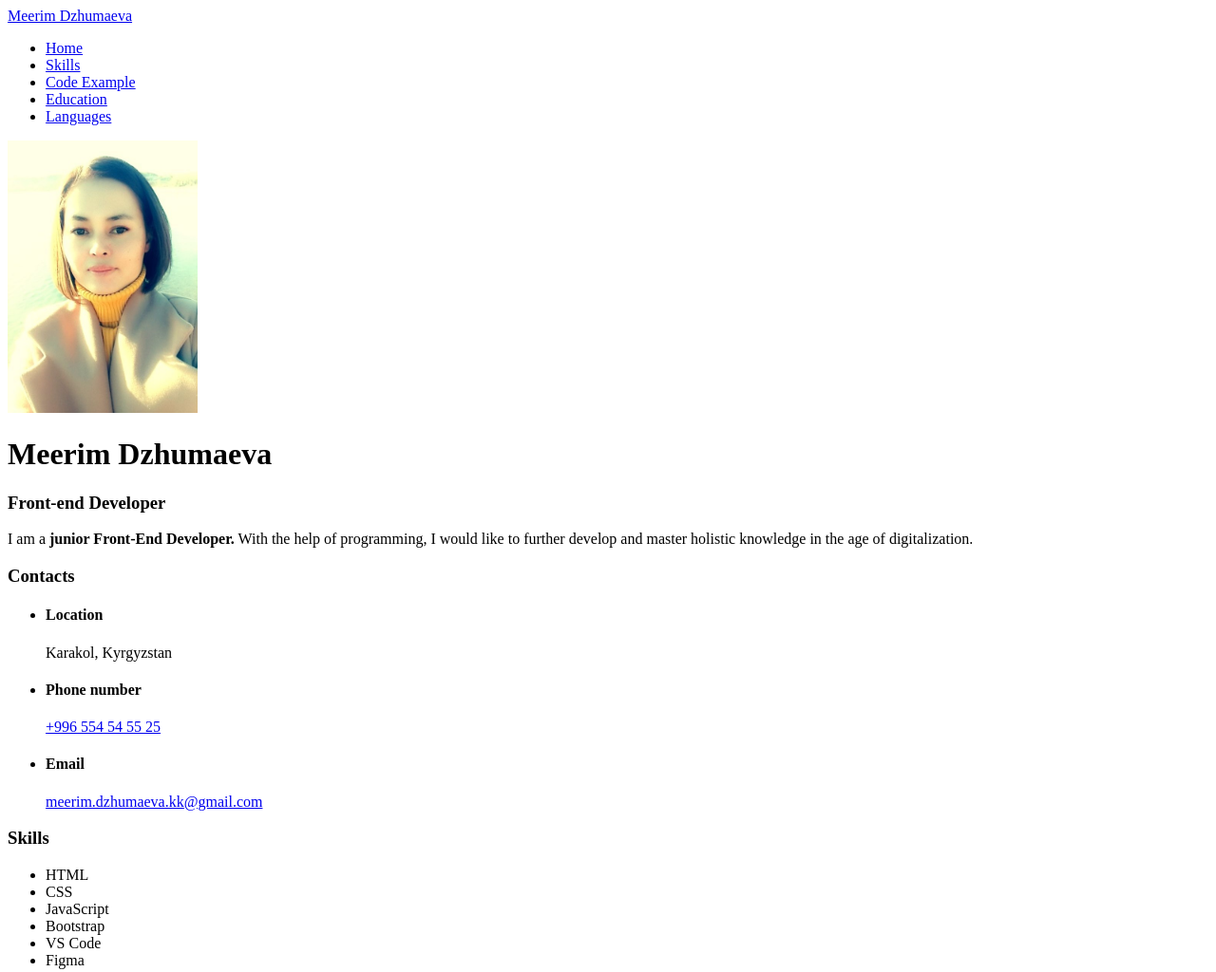
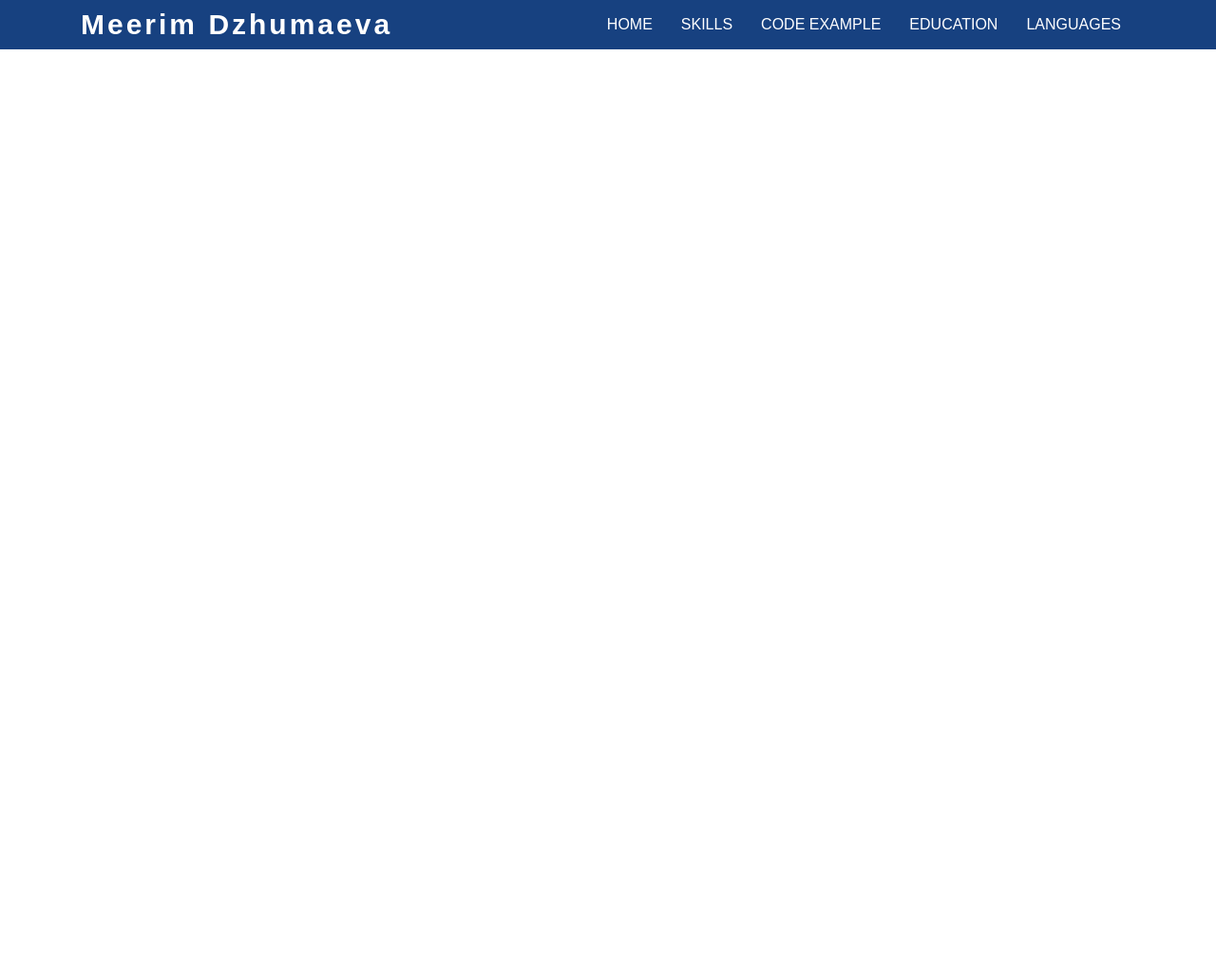
Before and after one commit to Meerim0211/portfolio-test, a plain HTML site: page index.html in a window 1280 px wide. Shown: the top 1024 px of the page at 95% size. After the commit the page ends 800 px from the top, so only its background shows below. Drawn offline with Linux system fonts and the light colour scheme.

Commit message:
update portfolio

```diff
--- /dev/null
+++ b/css/style.css
@@ -0,0 +1,67 @@
+:root {
+  --accent: #174180;
+  --accent-light: #3764a7;
+  --pure-white: #fff;
+}
+html {
+  box-sizing: border-box;
+  scroll-behavior: smooth;
+}
+
+*,
+*::before,
+*::after {
+  box-sizing: inherit;
+}
+
+body {
+  margin: 0;
+  font-family: 'Montserrat', sans-serif;
+  color: var(--accent, #174180);
+}
+
+.container {
+  width: 1140px;
+  margin: 0 auto;
+  padding: 0px 15px;
+}
+
+.header {
+  background-color: var(--accent, #174180);
+}
+
+.header a {
+  color: var(--pure-white, #fff);
+  text-decoration: none;
+}
+
+.header-nav {
+  padding: 11px 0px;
+  display: flex;
+  justify-content: space-between;
+  align-items: center;
+}
+
+.header-logo {
+  font-size: 30px;
+  font-weight: 800;
+  line-height: 30px;
+  letter-spacing: 3px;
+}
+.header-menu {
+  display: flex;
+  padding: 0;
+  margin: 0;
+  list-style: none;
+  font-size: 0;
+}
+.header-menu-link {
+  padding: 15px;
+  font-size: 16px;
+  line-height: 16px;
+  text-transform: uppercase;
+  transition: background-color 0.4s;
+}
+.header-menu-link:hover {
+  background-color: var(--accent-light, #3764a7);
+}
--- a/index.html
+++ b/index.html
@@ -1,112 +1,29 @@
 <!DOCTYPE html>
 <html lang="en">
-  <head>
-    <meta charset="UTF-8" />
-    <meta http-equiv="X-UA-Compatible" content="IE=edge" />
-    <meta name="viewport" content="width=device-width, initial-scale=1.0" />
-    <title>Meerim Dzhumaeva</title>
-  </head>
+<head>
+  <meta charset="UTF-8">
+  <meta http-equiv="X-UA-Compatible" content="IE=edge">
+  <meta name="viewport" content="width=device-width, initial-scale=1.0">
+  <title>Meerim Dzhumaeva</title>
+  <link rel="stylesheet" href="css/style.css">
+</head>
+<body>
+  <header class="header">
 
-  <body>
-    <header>
-      <nav>
-        <a href="#home">Meerim Dzhumaeva</a>
-        <ul>
-          <li><a href="#home">Home</a></li>
-          <li><a href="#skills">Skills</a></li>
-          <li><a href="#code">Code Example</a></li>
-          <li><a href="#education">Education</a></li>
-          <li><a href="#languages">Languages</a></li>
-        </ul>
-      </nav>
+    <div class="container">
+    <nav class="header-nav">
 
-      <img src="image/1.jpg" width="200" alt="Meerim's photo" />
+    <a href="#" class="header-logo" >Meerim Dzhumaeva</a>
 
-      <h1>Meerim Dzhumaeva</h1>
-      <h3>Front-end Developer</h3>
-
-      <p>
-        I am a <b>junior Front-End Developer.</b> With the help of programming,
-        I would like to further develop and master holistic knowledge in the age
-        of digitalization.
-      </p>
-
-      <h3>Contacts</h3>
-      <ul>
-        <li>
-          <h4>Location</h4>
-          <p>Karakol, Kyrgyzstan</p>
-        </li>
-
-        <li>
-          <h4>Phone number</h4>
-          <a href="tel:+996554545525">+996 554 54 55 25</a>
-        </li>
-
-        <li>
-          <h4>Email</h4>
-          <a href="meerim.dzhumaeva.kk@gmail.com">meerim.dzhumaeva.kk@gmail.com</a>
-        </li>
-      </ul>
-    </header>
-
-    <main>
-      <section id="skills">
-        <h3>Skills</h3>
-        <ul>
-          <li>HTML</li>
-          <li>CSS</li>
-          <li>JavaScript</li>
-          <li>Bootstrap</li>
-          <li>VS Code</li>
-          <li>Figma</li>
-        </ul>
-      </section>
-
-      <section id="code">
-        <h3>Code Example</h3>
-        <pre>
-          <code>
-            &lt;section&gt;
-             &lt;h3&gt;Skills&lt;/h3&gt;
-              &lt;ul&gt;
-                 &lt;li&gt;HTML&lt;/li&gt;
-                 &lt;li&gt;CSS&lt;/li&gt;
-                 &lt;li&gt;JavaScript&lt;/li&gt;
-                 &lt;li&gt;Bootstrap&lt;/li&gt;
-                 &lt;li&gt;VS Code&lt;/li&gt;
-                 &lt;li&gt;Figma&lt;/li&gt;
-              &lt;/ul&gt;
-            &lt;/section&gt;
-          </code>
-        </pre>
-      </section>
-
-      <section id="education">
-        <h3>Education</h3>
-        <ul>
-          <li><a href="http://main.iksu.kg/">Issyk-Kul State University named after Kasym Tynystanov</a>
-          </li>
-        </ul>
-      </section>
-
-
-      <section id="languages">
-        <h3>Languages</h3>
-        <ul>
-          <li>Kyrgyz - Native</li>
-          <li>Russian - Fluent</li>
-          <li>English - Elementary</li>
-        </ul>
-      </section>
-    </main>
-
-    <footer>
-      <p>
-        2022 &copy; Meerim Dzhumaeva
-        <a href="https://linktr.ee/jyldyzacademy2020">Jyldyz Academy</a>
-      </p>
-    </footer>
-
-  </body>
+    <ul class="header-menu">
+      <li class="header-menu-item"><a class="header-menu-link" href="#home">Home</a></li>
+      <li class="header-menu-item"><a class="header-menu-link" href="#skills">Skills</a></li>
+      <li class="header-menu-item"><a class="header-menu-link" href="#code">Code Example</a></li>
+      <li class="header-menu-item"><a class="header-menu-link" href="#education">Education</a></li>
+      <li class="header-menu-item"><a class="header-menu-link" href="#languages">Languages</a></li>
+    </ul>
+  </nav>
+  </div>
+</header>
+</body>
 </html>
```
Also changed, not shown: 1 other file.
